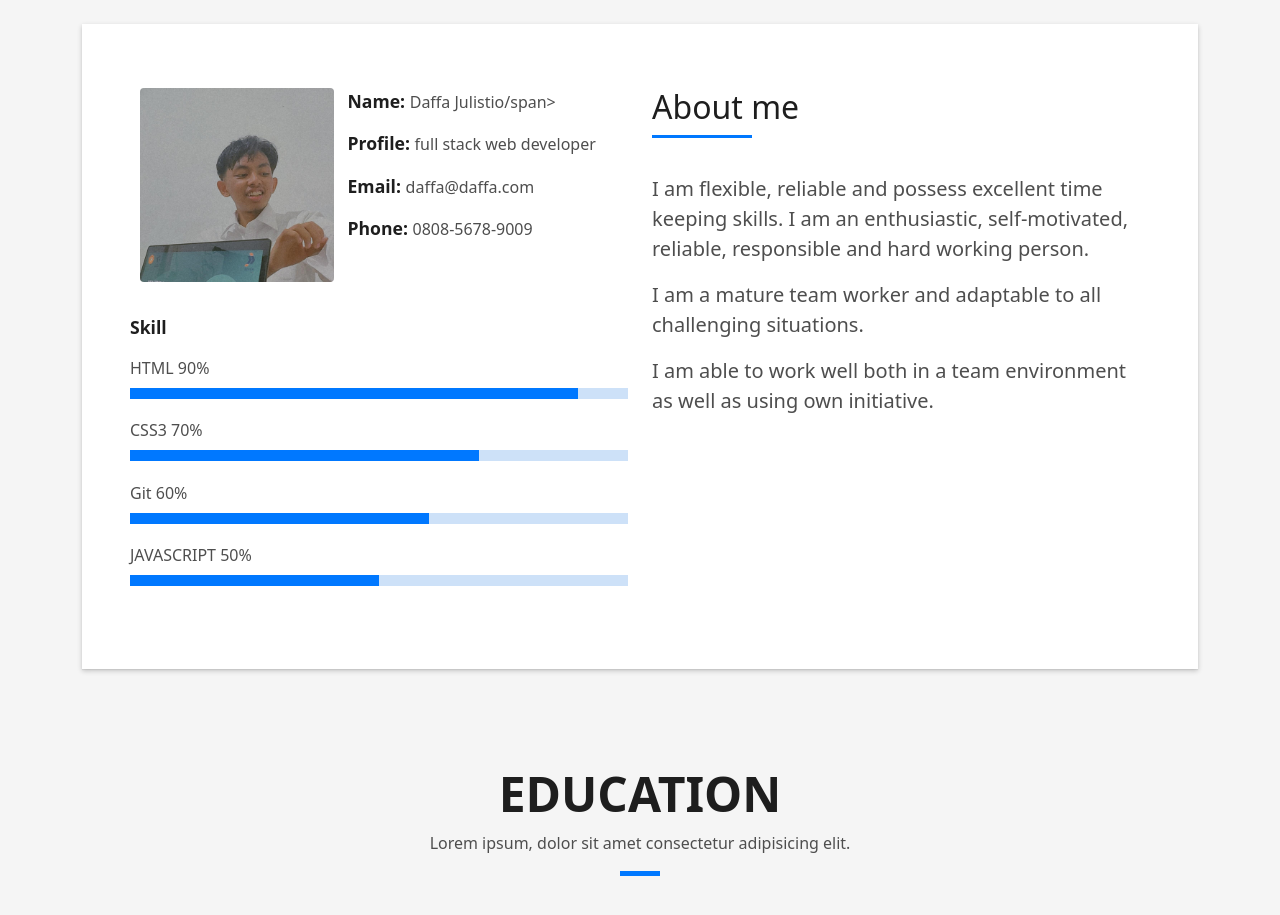
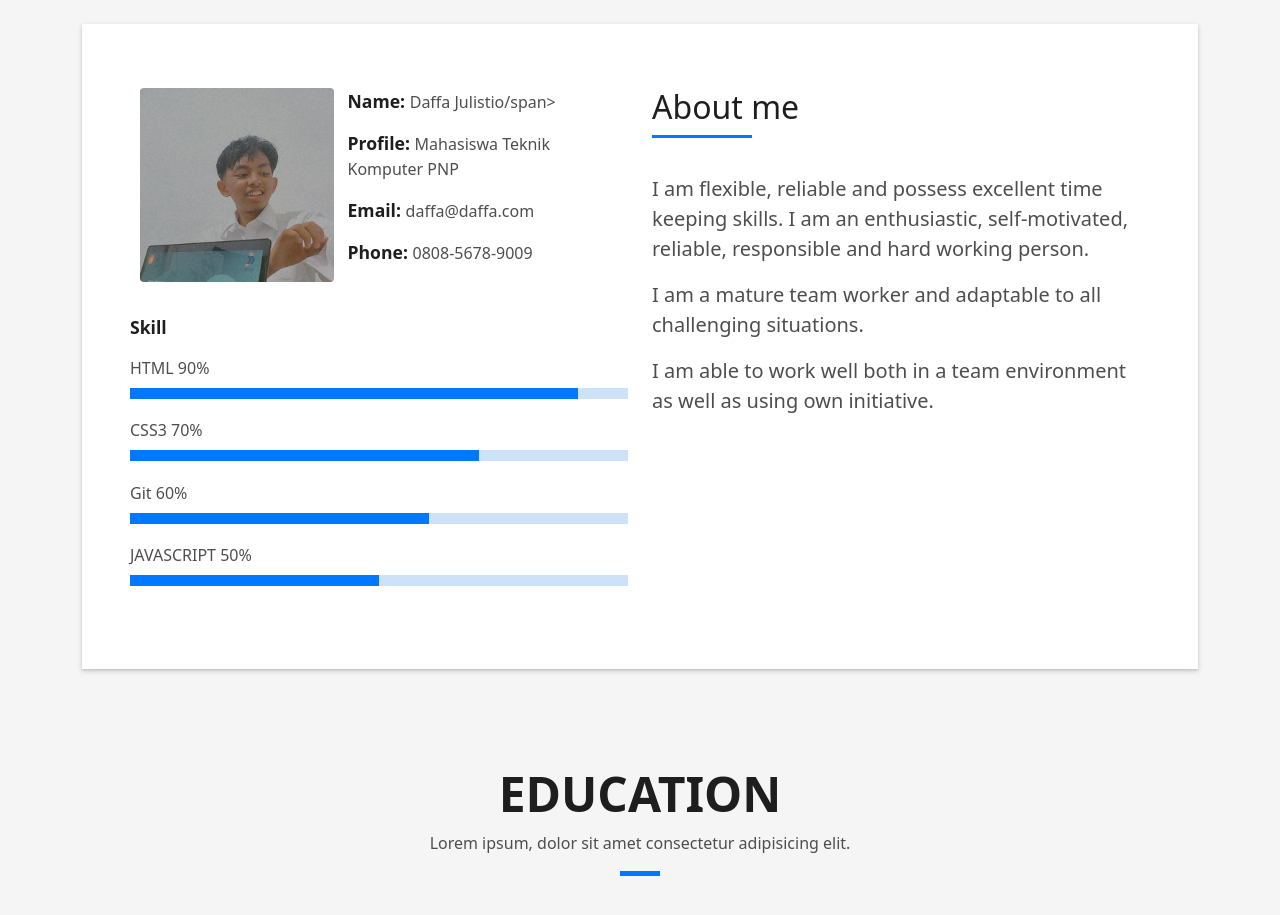
Before and after one commit to daffajulistyo/daffajulistyo.github.io, a plain HTML site: page index.html in a window 1280 px wide. Shown: the part 840-1755 px from the top of the page. Drawn offline with Linux system fonts and the light colour scheme.

Commit message:
Update index.html

```diff
--- a/index.html
+++ b/index.html
@@ -107,7 +107,7 @@
                     <div class="col-sm-6 col-md-7">
                       <div class="about-info">
                         <p><span class="title-s">Name: </span> <span>Daffa Julistio/span></p>
-                        <p><span class="title-s">Profile: </span> <span>full stack web developer</span></p>
+                        <p><span class="title-s">Profile: </span> <span>Mahasiswa Teknik Komputer PNP</span></p>
                         <p><span class="title-s">Email: </span> <span>daffa@daffa.com</span></p>
                         <p><span class="title-s">Phone: </span> <span>0808-5678-9009</span></p>
                       </div>
```
